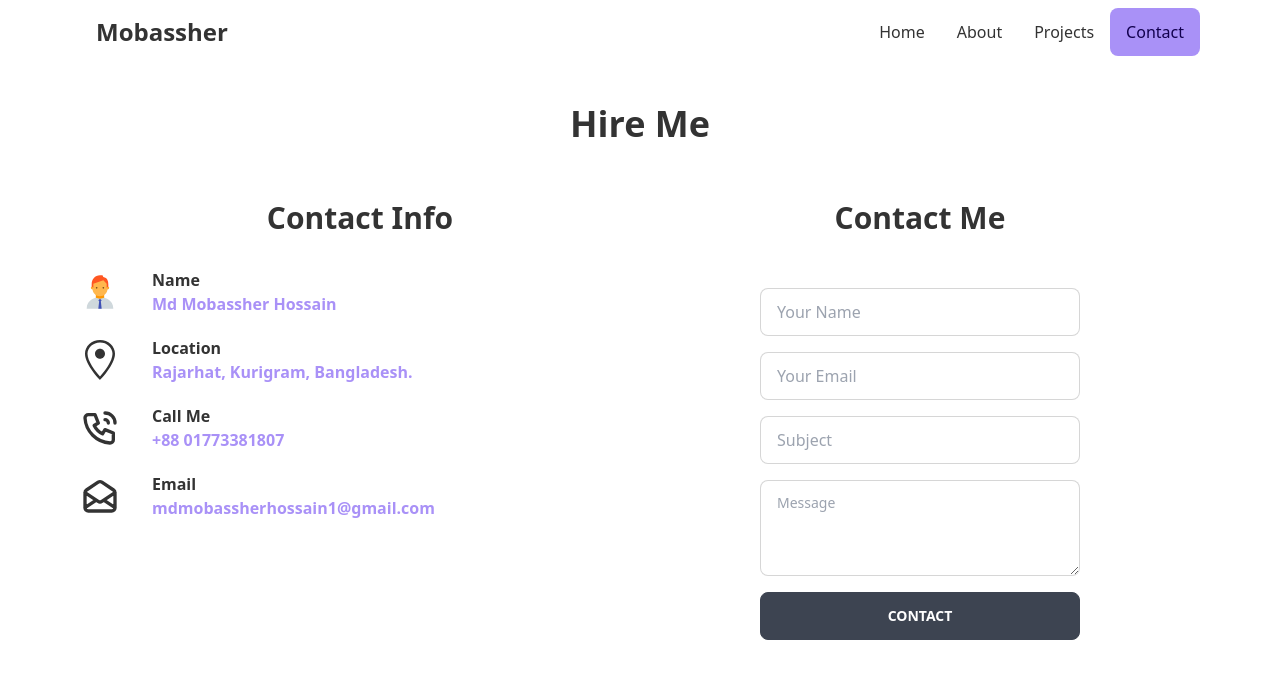
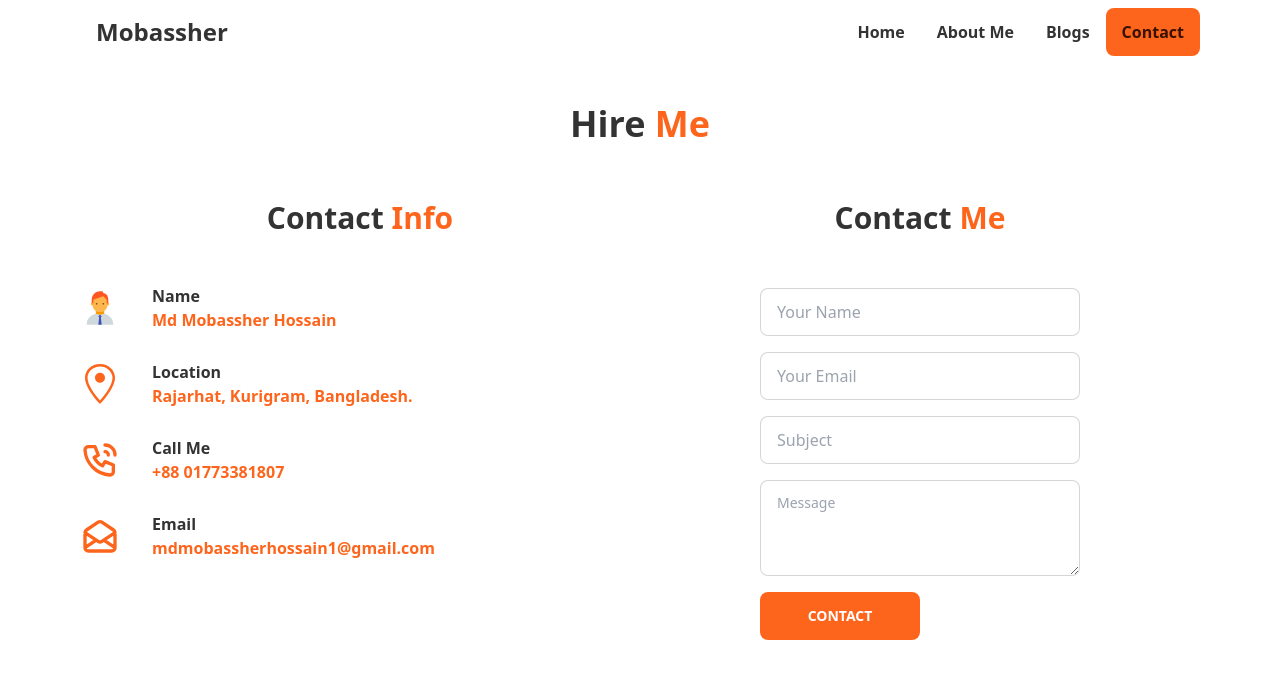
Before and after one commit to Md-Mobassher/Mobassher-Portfolio-Dashboard, a React (Create React App) app: page /contact in a window 1280 px wide. Shown: the top 678 px of the page. Built offline with nearby package versions, Linux system fonts and the light colour scheme.

Commit message:
service added

```diff
--- /dev/null
+++ b/src/Pages/Blogs/Blogs.js
@@ -0,0 +1,11 @@
+import React from 'react';
+
+const Blogs = () => {
+    return (
+        <div>
+            <h2>Blogs</h2>
+        </div>
+    );
+};
+
+export default Blogs;
--- a/src/Pages/Contact/Contact.js
+++ b/src/Pages/Contact/Contact.js
@@ -15,13 +15,12 @@ const Contact = () => {
     const onSubmit = async data => {
         emailjs.send('service_6ioyfyn','template_vcxutb8', data, 'O14vl6cRB93Me-2ZS')
         .then((response) => {
-            if(response.status == 200){
-                toast.success('Email send successfully')
+            if(response.status === 200){
+                toast.success('Contact successfully')
                 reset();
             }
-        console.log('SUCCESS!', response.status, response.text);
         }, (err) => {
-        console.log('FAILED...', err);
+        toast.failed('FAILED to Contact...', err);
         });
     }
 
@@ -30,43 +29,43 @@ const Contact = () => {
 
     return (
         <section id='contact my-20 px-20'>
-             <h1 class="text-4xl font-bold text-center mt-10">Hire Me</h1>
+             <h1 class="text-4xl font-bold text-center mt-10">Hire <span className='text-primary'> Me</span></h1>
 
-            <div className='lg:flex sm:flex-reverse mt-14 px-20 '>
+            <div className='lg:flex sm:flex-reverse mt-14 px-20 justify-center'>
 
 
-                <div className='lg:w-1/2 mb-10 flex-col justify-center'>
-                    <h1 class="text-3xl font-semibold text-center">Contact Info</h1>
-                    <div className='flex justify-start max-w-sm items-center mt-8'>
+                <div className='lg:w-1/2 mb-10 flex-col justify-center items-center'>
+                    <h1 class="text-3xl font-semibold text-center">Contact <span className='text-primary'> Info</span></h1>
+                    <div className='flex justify-start max-w-sm items-center mt-12'>
                         <div>
-                           <FcManager className='w-10 h-10 mr-8'></FcManager>
+                           <FcManager className='w-10 h-10 mr-8 text-primary'></FcManager>
                         </div>
                         <div>
                             <h2 className='font-bold'>Name</h2>
                             <h2 className='text-primary font-semibold'>Md Mobassher Hossain</h2>
                         </div>
                     </div>
-                    <div className='flex justify-start max-w-sm items-center mt-5'>
+                    <div className='flex justify-start max-w-sm items-center mt-7'>
                         <div>
-                           <GoLocation className='w-10 h-10 mr-8'></GoLocation>
+                           <GoLocation className='w-10 h-10 mr-8  text-primary'></GoLocation>
                         </div>
                         <div>
                             <h2 className='font-bold'>Location</h2>
                             <h2 className='text-primary font-semibold'>Rajarhat, Kurigram, Bangladesh.</h2>
                         </div>
                     </div>
-                    <div className='flex justify-start max-w-sm items-center mt-5'>
+                    <div className='flex justify-start max-w-sm items-center mt-7'>
                         <div>
-                           <TbPhoneCall className='w-10 h-10 mr-8'></TbPhoneCall>
+                           <TbPhoneCall className='w-10 h-10 mr-8 text-primary'></TbPhoneCall>
                         </div>
                         <div>
                             <h2 className='font-bold'>Call Me</h2>
                             <h2 className='text-primary font-semibold'>+88 01773381807</h2>
                         </div>
                     </div>
-                    <div className='flex justify-start max-w-sm items-center mt-5'>
+                    <div className='flex justify-start max-w-sm items-center mt-7'>
                         <div>
-                           <HiOutlineMailOpen className='w-10 h-10 mr-8'></HiOutlineMailOpen>
+                           <HiOutlineMailOpen className='w-10 h-10 mr-8 text-primary'></HiOutlineMailOpen>
                         </div>
                         <div>
                             <h2 className='font-bold'>Email</h2>
@@ -77,7 +76,7 @@ const Contact = () => {
 
 
                 <div className='lg:w-1/2'>
-                    <h1 class="text-3xl font-semibold text-center ">Contact Me</h1>
+                    <h1 class="text-3xl font-semibold text-center ">Contact <span className='text-primary'> Me</span></h1>
                     <div className='flex justify-center items-center mt-5'>
 
                         <div className="card w-96 bg-base-100 ">
@@ -159,7 +158,7 @@ const Contact = () => {
                                         </label>
                                     </div>
 
-                                    <input className='btn w-full max-w-xs text-white' type="submit" value="Contact" />
+                                    <input className='btn w-1/2 mx-auto bg-primary border-0 max-w-xs text-white' type="submit" value="Contact" />
                                 </form>
 
                             </div>
--- a/src/Pages/Home/Banner.js
+++ b/src/Pages/Home/Banner.js
@@ -1,11 +1,12 @@
 import React from 'react';
 import { saveAs } from "file-saver";
 import mobassher from '../../Assets/Images/mobassher.png'
+import { Link } from 'react-router-dom';
 
 const Banner = () => {
     const saveFile = () => {
         saveAs(
-          'https://drive.google.com/u/0/uc?id=10ddbEN2GdmqRIquzDahxM07-nJ3rU3ox&export=download'
+          'https://drive.google.com/file/d/10ddbEN2GdmqRIquzDahxM07-nJ3rU3ox/view?usp=sharing'
         );
       };
 
@@ -17,14 +18,15 @@ const Banner = () => {
                     <img className="h-4/5 w-4/5 p-5" src={mobassher} class=" rounded-lg shadow-2xl" alt=''/>
                 </div>
                 <div className='w-full lg:w-2/3 p-5 '>
-                    <h1 class="text-4xl font-bold">MD MOBASSHER HOSSAIN</h1>
-                    <h2 class="py-3 text-3xl font-bold">Full-Stack Developer</h2>
+                    <h1 class="text-4xl font-bold text-primary">MD MOBASSHER HOSSAIN</h1>
+                    <h2 class="py-3 text-3xl font-bold text-secondary">Full-Stack Developer</h2>
                     <p>I'm a Full-stack Developer who is passionate about making error-free websites with 100% client satisfaction.
                     I love to solve real-world problems. I am strategic, goal-oriented and always work with an end goal in mind. Over the past years, I created the 10s of websites for my clients. I pride myself on doing quality work.
                     Most of the time I work with React, but some technologies I enjoy working with include JavaScript as well as WordPress.</p>
 
                     <div>
-                        <button className='btn btn-primary px-8 mt-8' onClick={saveFile}>Download Resume</button>
+                        <button className='btn btn-primary px-8 mt-8 mr-5' onClick={saveFile}>Download Resume</button>
+                        <Link to='/contact' className='btn btn-outline btn-primary px-8 mt-8 hover:text-white' >Hire Me</Link>
                     </div>
 
                 </div>
--- a/src/Pages/Home/Home.js
+++ b/src/Pages/Home/Home.js
@@ -1,10 +1,14 @@
 import React from 'react';
+import Projects from '../Projects/Projects';
 import Banner from './Banner';
+import Services from './Services';
 
 const Home = () => {
     return (
         <div>
             <Banner></Banner>
+            <Services></Services>
+            <Projects></Projects>
 
         </div>
     );
--- /dev/null
+++ b/src/Pages/Home/Services.js
@@ -0,0 +1,35 @@
+import React from 'react';
+import { FcManager } from 'react-icons/fc';
+
+const Services = () => {
+    return (
+        <section id='projects' className='my-16 lg:px-20'>
+            <h2 className='text-3xl font-bold text-primary text-center mb-12'>Services</h2>
+            <div className='grid grid-cols-1 lg:grid-cols-3 gap-6 px-5'>
+                <div className=' max-w-sm mx-auto flex-col justify-center items-center shadow-lg rounded-lg border-x-rose-600 p-5'>
+                    <FcManager className='w-8 h-8 block mx-auto mb-6'></FcManager>
+                    <div >
+                        <h2 className='text-primary font-semibold text-2xl text-center mb-4'>Web Design</h2>
+                        <p className='text-center'>As a web designer, my objective is to make a positive impact on clients, co-workers, and the Internet using my skills and experience to design compelling and attractive websites.</p>
+                    </div>
+                </div>
+                <div className=' max-w-sm mx-auto  flex-col justify-center items-center shadow-lg rounded-lg border-x-rose-600 p-5'>
+                    <FcManager className='w-8 h-8 block mx-auto mb-6'></FcManager>
+                    <div >
+                        <h2 className='text-primary font-semibold text-2xl text-center mb-4'>Web Development</h2>
+                        <p className='text-center'>As a web designer, my objective is to make a positive impact on clients, co-workers, and the Internet using my skills and experience to design compelling and attractive websites.</p>
+                    </div>
+                </div>
+                <div className=' max-w-sm mx-auto flex-col justify-center items-center shadow-lg rounded-lg border-x-rose-600 p-5'>
+                    <FcManager className='w-8 h-8 block mx-auto mb-6'></FcManager>
+                    <div >
+                        <h2 className='text-primary font-semibold text-2xl text-center mb-4'>Web Development</h2>
+                        <p className='text-center'>As a web designer, my objective is to make a positive impact on clients, co-workers, and the Internet using my skills and experience to design compelling and attractive websites.</p>
+                    </div>
+                </div>
+            </div>
+        </section>
+    );
+};
+
+export default Services;
--- a/src/Shared/Navbar.js
+++ b/src/Shared/Navbar.js
@@ -6,10 +6,10 @@ const Navbar = ({children}) => {
 
 
     const navItems = <>
-        <li><Link to='/'  className='rounded-lg'>Home</Link></li>
-        <li><Link activeClass="active" smooth spy to="about" className='rounded-lg'>About</Link></li>
-        <li><Link to="/projects" className='rounded-lg'>Projects</Link></li>
-        <li><NavLink to='/contact' className='rounded-lg'>Contact</NavLink></li>
+        <li><NavLink to='/'  className='rounded-lg font-bold '>Home</NavLink></li>
+        <li><NavLink activeClass="active" smooth spy to="about" className='rounded-lg font-bold '>About Me</NavLink></li>
+        <li><NavLink to="/blogs" className='rounded-lg font-bold '>Blogs</NavLink></li>
+        <li><NavLink to='/contact' className='rounded-lg font-bold '>Contact</NavLink></li>
 
     </>
 
@@ -21,7 +21,7 @@ const Navbar = ({children}) => {
                 <input id="my-drawer-3" type="checkbox" className="drawer-toggle" />
                 <div className="drawer-content flex flex-col">
 
-                    <div className="w-full navbar lg:px-20 bg-base-100 sticky top-0 z-50 ">
+                    <div className="w-full navbar bg-base-100 lg:px-20  sticky top-0 z-50 ">
                          <Link to='/' className="flex-1 px-2 mx-2 text-2xl font-semibold ">Mobassher</Link>
                         <div className="flex-none lg:hidden">
                             <label htmlFor="my-drawer-3" className="btn btn-square btn-ghost">
@@ -40,7 +40,7 @@ const Navbar = ({children}) => {
                 </div>
                 <div className="drawer-side">
                     <label htmlFor="my-drawer-3" className="drawer-overlay"></label>
-                    <ul className="menu p-4 overflow-y-auto w-60 bg-base-100">
+                    <ul className="menu p-4 overflow-y-auto w-60 bg-base-100 ">
                          {navItems}
                     </ul>
 
--- a/tailwind.config.js
+++ b/tailwind.config.js
@@ -7,8 +7,8 @@ module.exports = {
     themes: [
       {
         mytheme: {
-          primary: "#a991f7",
-          secondary: "#f6d860",
+          primary: "#fe651c",
+          secondary: "#448fff",
           accent: "#37cdbe",
           neutral: "#3d4451",
           "base-100": "#ffffff",
```
